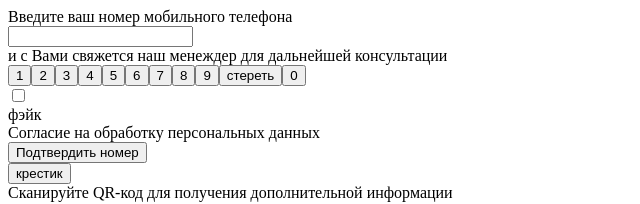
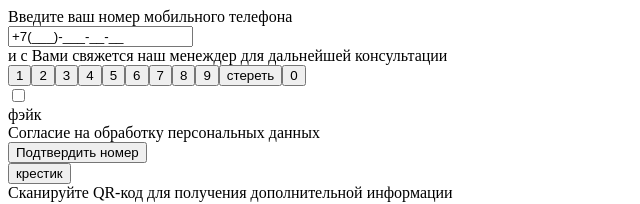
Before and after one commit to dennielcat666/getshoptv, a React (Create React App) app: page /promo in a window 1280 px wide. Shown: the top 204 px of the page, without its empty margins (0-640 px from the left). Built offline with nearby package versions, Linux system fonts and the light colour scheme.

Commit message:
маска для номера

```diff
--- a/package.json
+++ b/package.json
@@ -9,6 +9,7 @@
     "classnames": "^2.3.1",
     "react": "^17.0.2",
     "react-dom": "^17.0.2",
+    "react-input-mask": "^2.0.4",
     "react-router-dom": "^5.2.0",
     "react-scripts": "4.0.3",
     "web-vitals": "^1.0.1"
--- a/src/Components/PromoForm/PromoForm.jsx
+++ b/src/Components/PromoForm/PromoForm.jsx
@@ -1,6 +1,8 @@
 import { useState } from 'react'
+import InputMask from "react-input-mask";
 import {Button} from '../Button/Button'
 import {CheckBox} from '../CheckBox/CheckBox'
+
 
 
 export function PromoForm({onSubmit}) {
@@ -9,6 +11,9 @@ export function PromoForm({onSubmit}) {
 	const [check, setCheck] = useState(false)
 
 	const handleClick = (e) => {
+		if (number.length >= 10) {
+			return
+		}
 		setNumber(`${number}`+`${e.target.value}`)
 	}
 
@@ -22,7 +27,8 @@ export function PromoForm({onSubmit}) {
 		<div>
 			<div>Введите ваш номер мобильного телефона</div>
 			<form onSubmit={() => {onSubmit(false)}}>
-				<input type="text" value={number} onChange={(e) => {setNumber(e.target.value)}}/>
+				<InputMask value={number} mask="+7(999)-999-99-99" alwaysShowMask={true} onChange={(e) => {setNumber(e.target.value)}}/>
+				{/* <input type="text" value={number} onChange={(e) => {setNumber(e.target.value)}}/> */}
 				<div>и с Вами свяжется наш менеждер для дальнейшей консультации</div>
 				<div>
 					<Button onClick={handleClick} value='1'>1</Button>
```
Also changed, not shown: 1 other file (tests, documents, lock files or other folders).
